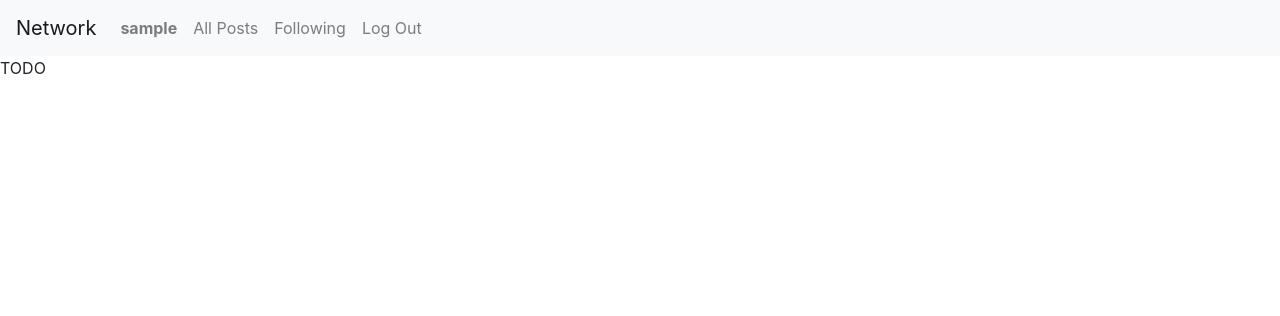
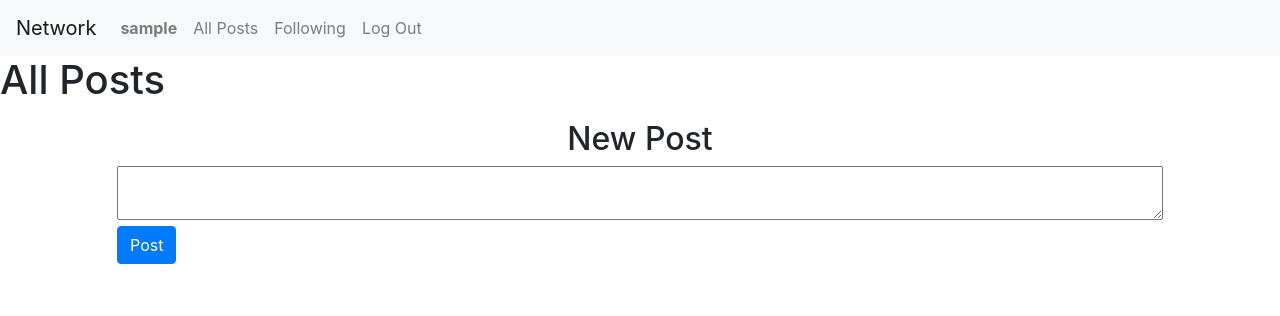
Before and after one commit to bykimus-prime/cs50web-project4-network, a Django app: page / in a window 1280 px wide. Shown: the top 316 px of the page. Run offline with Django 3.2, Linux system fonts and the light colour scheme; the visitor is signed in with stand-in values (Sample User, id 1); some libraries are stand-ins or nearby versions.

Commit message:
Add form element for making a new post

```diff
--- a/network/static/network/styles.css
+++ b/network/static/network/styles.css
@@ -0,0 +1,6 @@
+.new-post {
+   display: flex;
+   flex-direction: column;
+   justify-content: center;
+   align-items: center;
+}
--- a/network/templates/network/index.html
+++ b/network/templates/network/index.html
@@ -1,5 +1,16 @@
 {% extends "network/layout.html" %}
 
 {% block body %}
-    TODO
+   <h1>All Posts</h1>
+   {% if user.is_authenticated %}
+      <div class="new-post my-3 mx-5">
+         <h2>New Post</h2>
+         <form action="" method="POST">
+            {% csrf_token %}
+            <textarea name="content" row="4" cols="100"></textarea>
+            <br/>
+            <input type="submit" value="Post" class="btn btn-primary">
+         </form>
+      </div>
+   {% endif %}
 {% endblock %}
```
